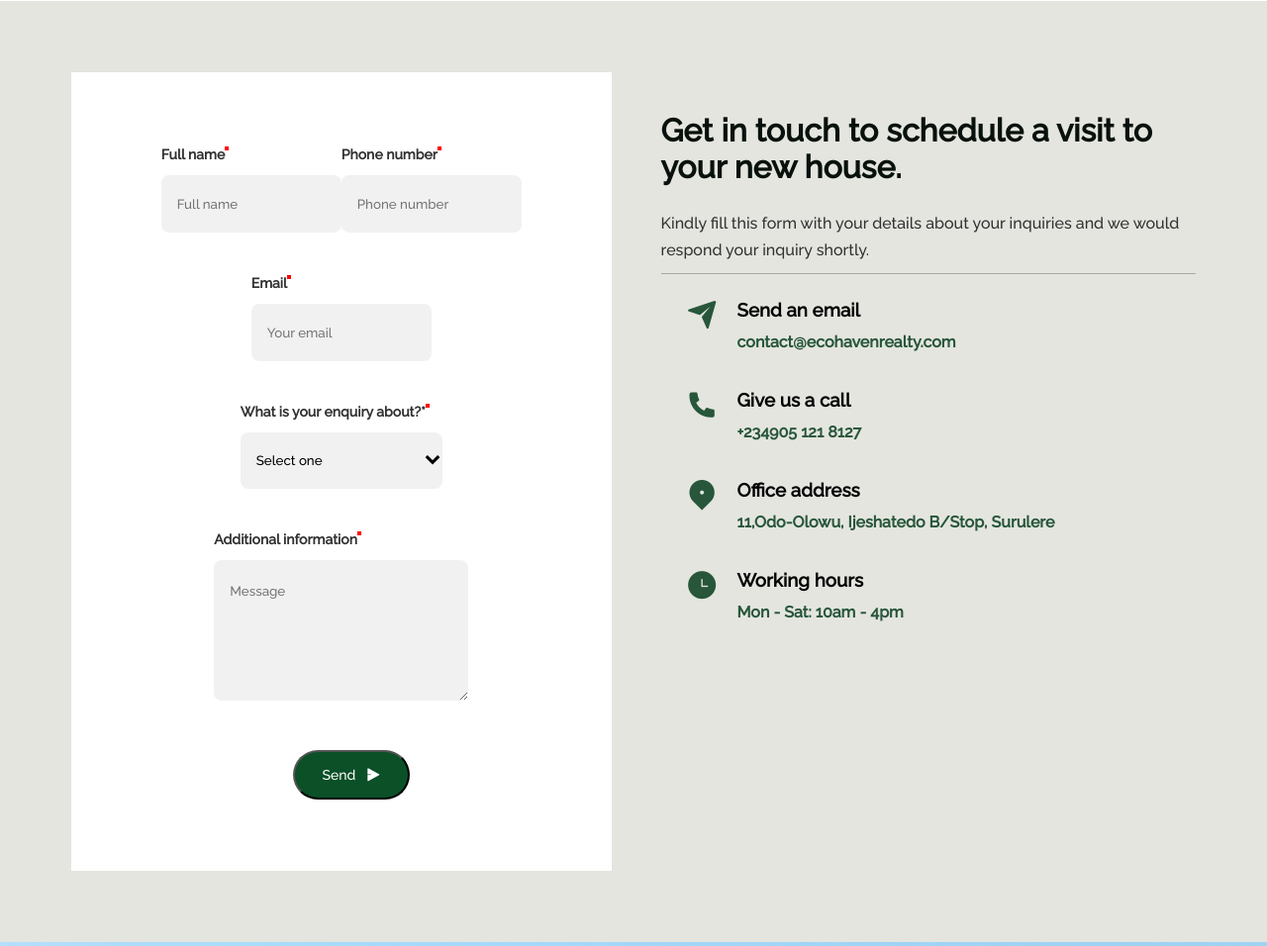
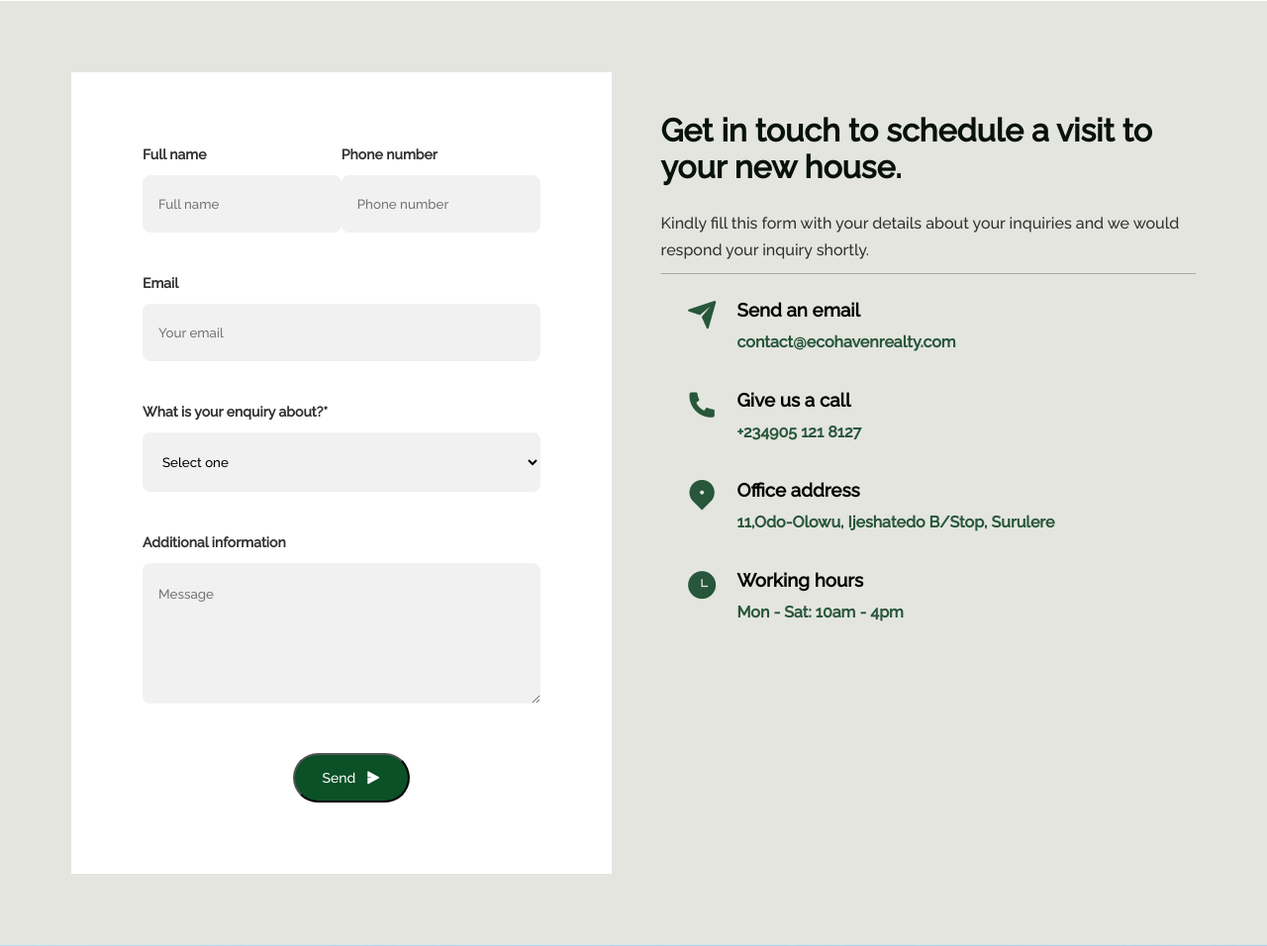
Before and after one commit to Suralmk/eco-heaven-realty, a Django app: page / in a window 1280 px wide; the page is wider, and only the part inside the window is pictured. Shown: the part 4598-5554 px from the top of that part at 99% size. Run offline with Django 4.2, Linux system fonts and the light colour scheme; the visitor is signed in with stand-in values (Sample User, id 1); some libraries are stand-ins or nearby versions.

```diff
--- a/authentication/static/css/style.css
+++ b/authentication/static/css/style.css
@@ -953,6 +953,7 @@ form input, select{
     outline: none;
     border: none;
     border-radius: 8px;
+    width: 100%;
 }
 .customer-name-phone{
     width: auto;
@@ -967,6 +968,7 @@ form input, select{
     display: flex;
     flex-direction: column;
     justify-content: center;
+    width: 100%;
 }
 .format label{
     margin-bottom: 10px;
@@ -980,9 +982,9 @@ form input, select{
     width: 4px;
     height: 4px;
     display: inline-flex;
-    background: #ff0000;
     vertical-align: text-top ;
 }
+
 .additional-info-input input{
     height: 150px;
 }
@@ -1061,34 +1063,8 @@ form button{
     font-size: 32px;
     color: #27563A;
 }
-.select-container{
-    width: 100%;
-    display: flex;
-    flex-direction: column;
-    justify-content: center;
-    position: relative;
-}
-.select-box{
-    position: relative;
-    appearance: none;
-    width: 100%;
-}
-option{
-    height: 15px;
-}
-.select-icon i{
-    color: rgb(0, 0, 0);
-    font-size: 25px;
-}
-.select-container .select-icon {
-    width: 10%;
-    height: 100%;
-    position: absolute;
-    right: 0;
-    display: flex;
-    align-items: center;
-    justify-content: center;
-}
+
+
 /*find your eco section*/
 
 .find-your-eco{
@@ -1359,12 +1335,7 @@ form{
     font-size: 30px;
     color: rgb(0, 0, 0);
 }
-.close-btn:hover{
-    background: #dbdada;
-}
-.close-btn:focus{
-    background: #463030;
-}
+
 
 .change-passwprd-container-active{
     display: none;
--- a/authentication/templates/authentication/base.html
+++ b/authentication/templates/authentication/base.html
@@ -511,7 +513,7 @@
 
             <form action="" method="post">
                 {% csrf_token %}
-                <div class="customer-name-phone">
+                <div class="customer-name-phone" style=" width: 100%;">
                     <div class="format full-name">
                         <label for="name">Full name</label>
                         <input type="text" name="full-name" placeholder="Full name">
@@ -522,15 +524,14 @@
                     </div>
                 </div>
 
-                <div class="format email-input">
+                <div class="format email-input" style=" width: 100%;">
                     <label for="email">Email</label>
                     <input type="email" name="email" id="email" placeholder="Your email">
                 </div>
 
-                <div class="format selector-input">
+                <div class="format selector-input" style=" width: 100%;">
                     <label for="enquiry">What is your enquiry about?*</label>
-                    <div class="select-container">
-                        <select class="select-box" id="enquiry">
+                        <select  id="enquiry">
                             <option value="a">Select one</option>
                             <option value="">Buy a house</option>
                             <option value="">Rent a house</option>
@@ -538,14 +539,11 @@
                             <option value="">contact agent</option>
                             <option value="">Information about locations</option>
                         </select>
-                        <div class="select-icon">
-                            <i class="ri-arrow-down-s-line" ></i>
-                        </div>
-                    </div>
+
 
                 </div>
 
-                <div class="format additional-info-input">
+                <div class="format additional-info-input"style=" width: 100%;">
                     <label for="Message">Additional information</label>
                     <textarea name="textarea" id="textarea" cols="30" rows="5" placeholder="Message"></textarea>
                 </div>
```
Also changed, not shown: other parts of authentication/templates/authentication/base.html (+26 -24 lines), 1 other file.
